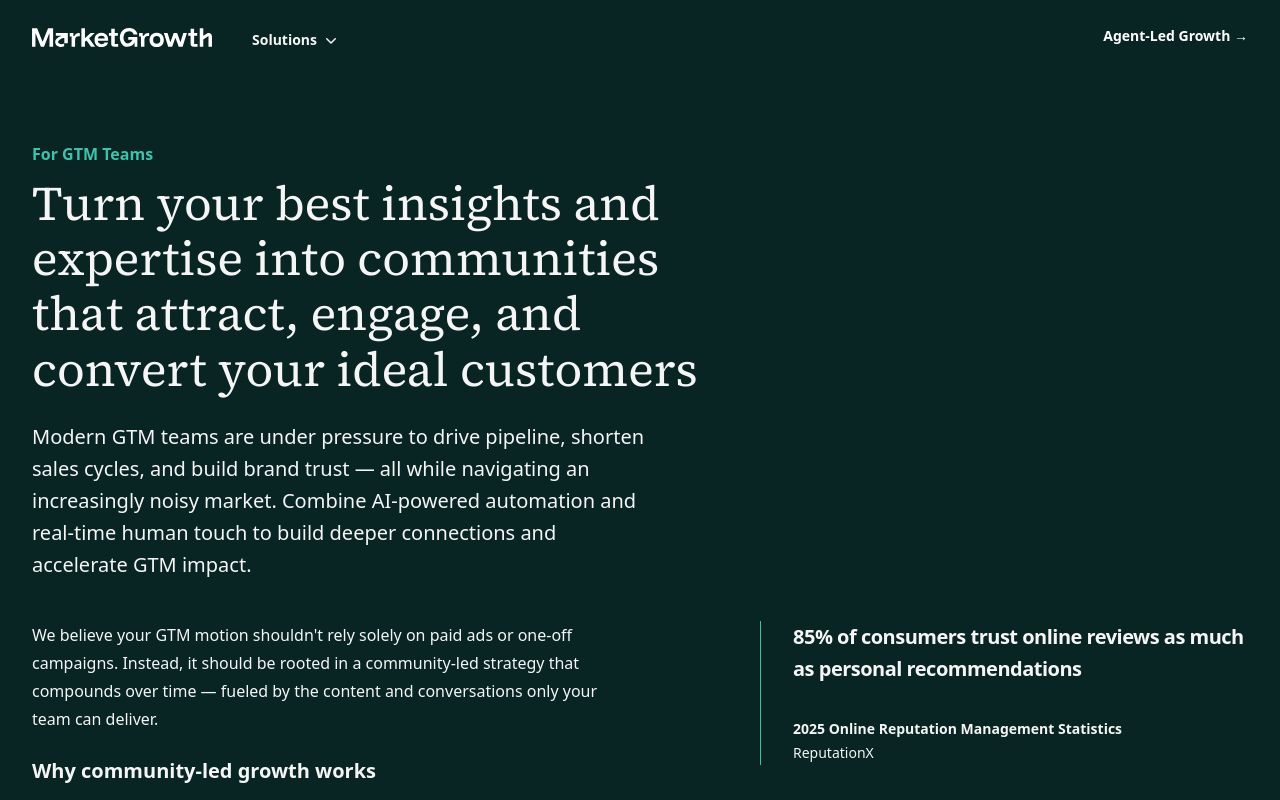
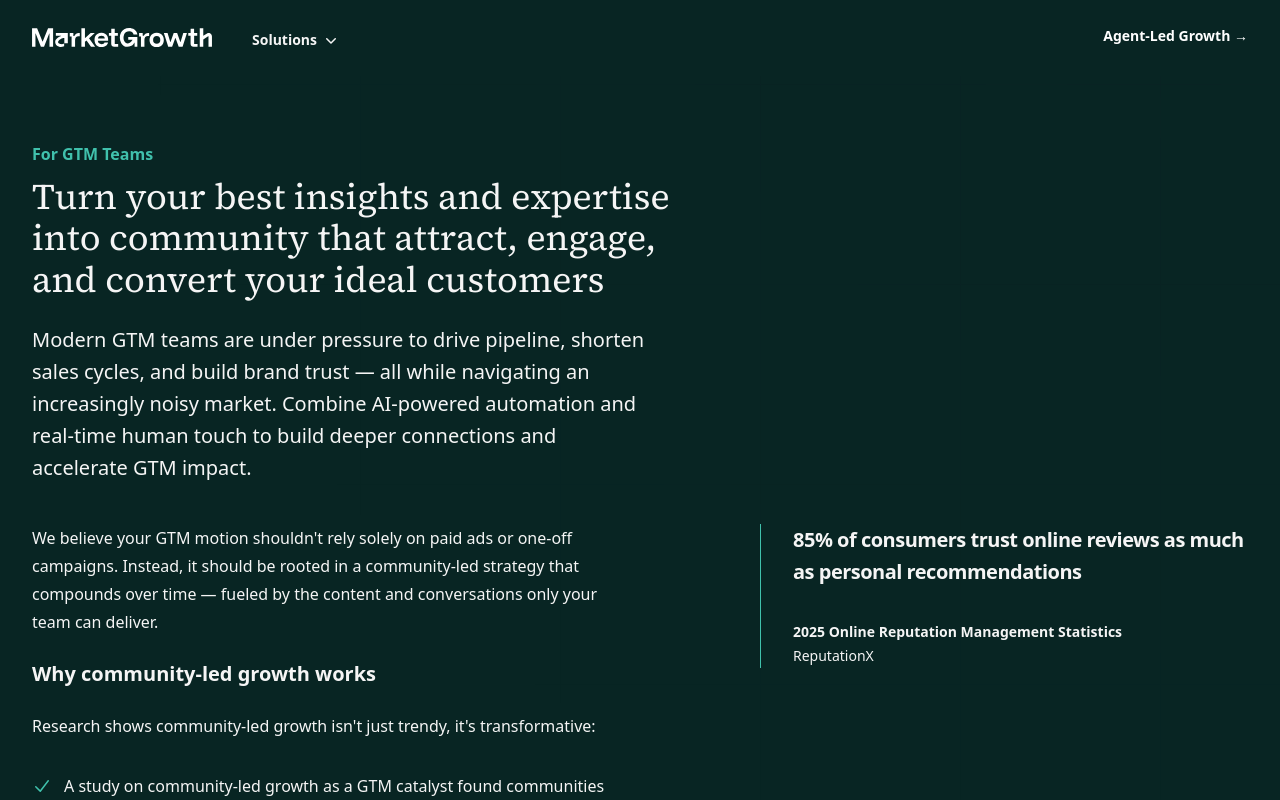
Before and after one commit to growthUx/mgio, a Next.js app: page /for-growing-teams in a window 1280 px wide. Shown: the top 800 px of the page. Built offline with nearby package versions, Linux system fonts and the light colour scheme.

Commit message:
Minor edit

```diff
--- a/src/app/HomePage.jsx
+++ b/src/app/HomePage.jsx
@@ -115,7 +115,7 @@ export default function HomePage() {
                   </span>
                 </a>
               </div> */}
-              <h1 className="mt-12 text-6xl text-[#FFFFFF] font-source-serif-4 tracking-tight leading-[1.1] sm:leading-[1.025] sm:text-7xl md:text-8xl"><span className="text-[#00c951]">Engineer</span> momentum</h1> <h2 className="block mt-6 text-lg !font-display sm:text-2xl tracking-normal text-theme-accent text-[#FFFFFF]">GenAI has transformed how we search and retrieve information. Relying on search engines with just a website to get found is no longer enough.</h2><p className="block mt-6 text-md !font-display sm:text-lg tracking-normal text-theme-accent text-[#FFFFFF]">We can help you design<span className="text-[#00c951] text-2xl font-semibold">+</span>build an engagement platform that increases the discoverability of your brand for prospects and elevate customer engagement through community.</p>
+              <h1 className="mt-12 text-6xl text-[#FFFFFF] font-source-serif-4 tracking-tight leading-[1.1] sm:leading-[1.025] sm:text-7xl md:text-8xl"><span className="text-[#40C1AC]">Engineer</span> momentum</h1> <h2 className="block mt-6 text-lg !font-display sm:text-[22px] tracking-normal text-theme-accent text-[#FFFFFF]">GenAI has transformed how we retrieve information. Relying on your marketing website to get found by potential customers is no longer enough.</h2><p className="block mt-6 text-md !font-display sm:text-lg tracking-normal text-theme-accent text-[#FFFFFF]">You need to establish trust and authority before customers buy <sup><a href="https://agentledgtm.com/go-to-market/gtm-motion-approach/how-to-use-7-11-4-framework-to-build-trust-and-drive-growth-for-your-business" target="_blank" className="text-[#00c951]">1</a></sup>. Let us help you design<span className="text-[#40C1AC] text-2xl font-semibold">+</span>build an engagement platform that increases the discoverability of your brand for prospects and elevate customer engagement through community.</p>
               {/* <h2 className="text-lg mt-4 text-[#F5F5F5] text-pretty sm:text-[22px] pr-4">We help founders and fast growing teams build engaging brands online to serve and captivate their audience to win them as customers.</h2> */}
               {/* <h1 className="font-funnel-display mt-12 text-3xl font-semibold text-pretty tracking-tight text-[#F5F5F5] sm:text-6xl">We are a DX<span className="text-[#40C1AC]"> + </span>AI Studio</h1>
               <h2 className="text-lg mt-4 text-[#F5F5F5] text-pretty sm:text-[22px] pr-4">We help founders and fast growing teams build engaging brands online to serve and captivate their audience to win them as customers.</h2> */}
--- a/src/app/for-growing-teams/ForGTMPage.jsx
+++ b/src/app/for-growing-teams/ForGTMPage.jsx
@@ -154,8 +154,8 @@ export default function ForGTMPage() {
           <div className="mx-auto max-w-7xl px-6 lg:px-8">
             <div className="mx-auto max-w-2xl lg:mx-0">
               <p className="text-base/7 font-semibold text-[#40C1AC]">For GTM Teams</p>
-              <h1 className="font-source-serif-4 mt-2 text-3xl text-[#f5f5f5] sm:leading-[1.15] sm:text-5xl text-balance">
-                Turn your best insights and expertise into communities that attract, engage, and convert your ideal customers
+              <h1 className="font-source-serif-4 mt-2 text-3xl text-[#f5f5f5] sm:leading-[1.15] sm:text-4xl text-balance">
+                Turn your best insights and expertise into community that attract, engage, and convert your ideal customers
               </h1>
               <p className="mt-6 text-xl/8 text-[#f5f5f5] pr-12">
               Modern GTM teams are under pressure to drive pipeline, shorten sales cycles, and build brand trust &mdash; all while navigating an increasingly noisy market. Combine AI-powered automation and real-time human touch to build deeper connections and accelerate GTM impact.
```
